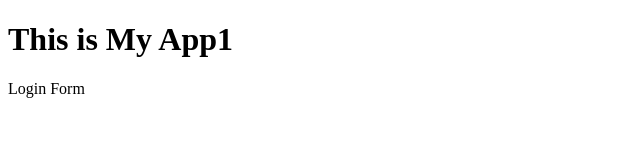
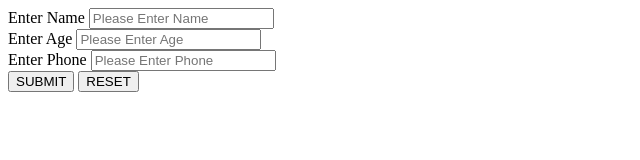
Before and after one commit to bhileshbhude/myappsample, a plain HTML site: page index.html in a window 1280 px wide. Shown: the whole page, without its empty margins (0-640 px from the left). Drawn offline with Linux system fonts and the light colour scheme.

Commit message:
Add Form in index.html
Signed-off-by: bhileshbhude <bhilesh.bhude001@gmail.com>

```diff
--- a/index.html
+++ b/index.html
@@ -5,8 +5,25 @@
 </head>
 <body>
 	<div class="form">
-	<h1>This is My App1</h1>
-	Login Form
+		<div class="row">
+			Enter Name
+			<input type="text" name="name"  placeholder="Please Enter Name"/>
+		</div>
 
+		<div class="row">
+			Enter Age
+			<input type="text" name="age" placeholder="Please Enter Age"/>
+		</div>
+
+		<div class="row">
+			Enter Phone
+			<input type="text" name="phone"  placeholder="Please Enter Phone"/>
+		</div>
+
+		<div class="row">
+			<input type="submit" name="submit" value="SUBMIT"/>
+			<input type="reset" name="reset" value="RESET">
+		</div>
+	</div>
 </body>
 </html>
```
